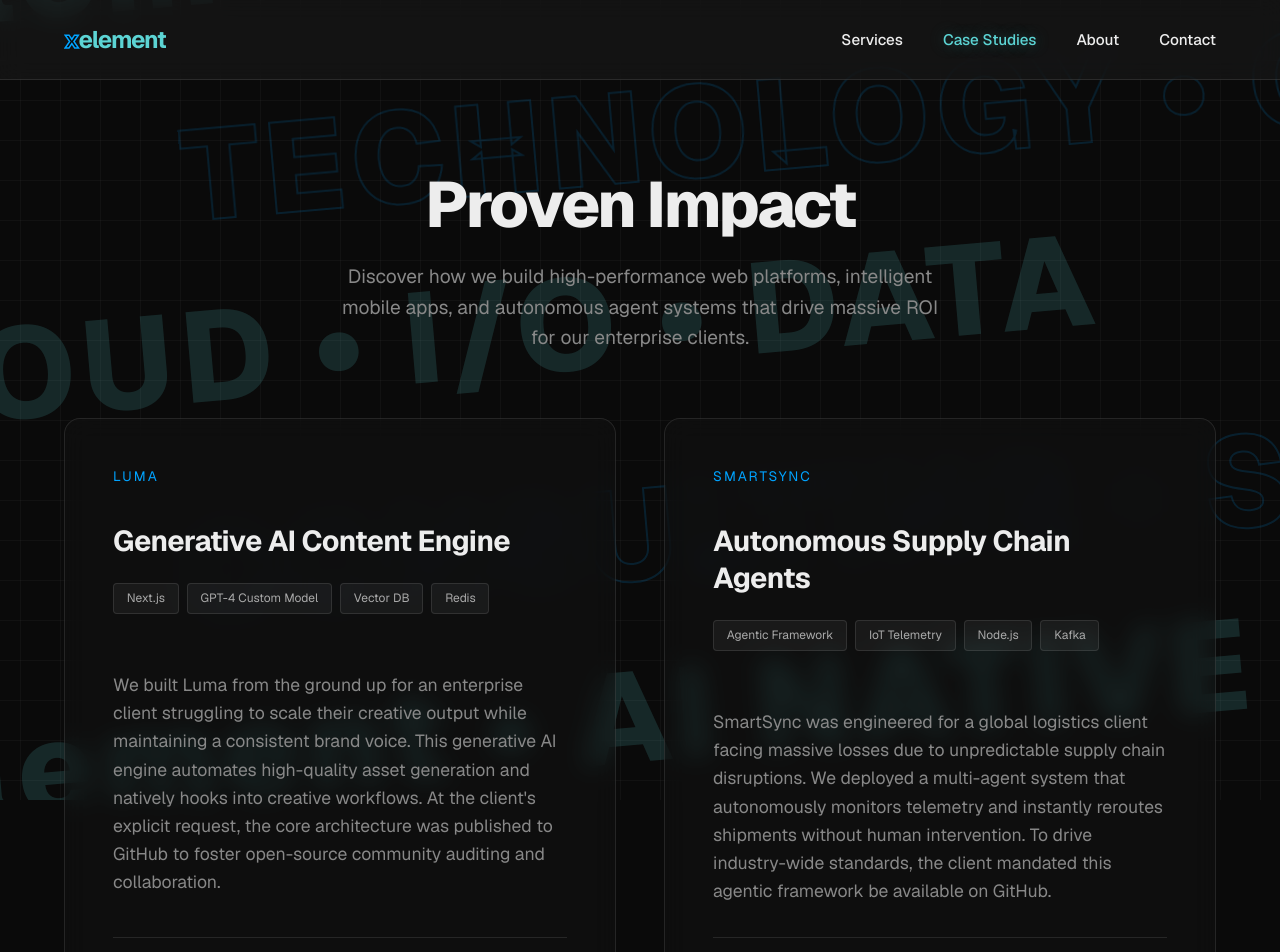
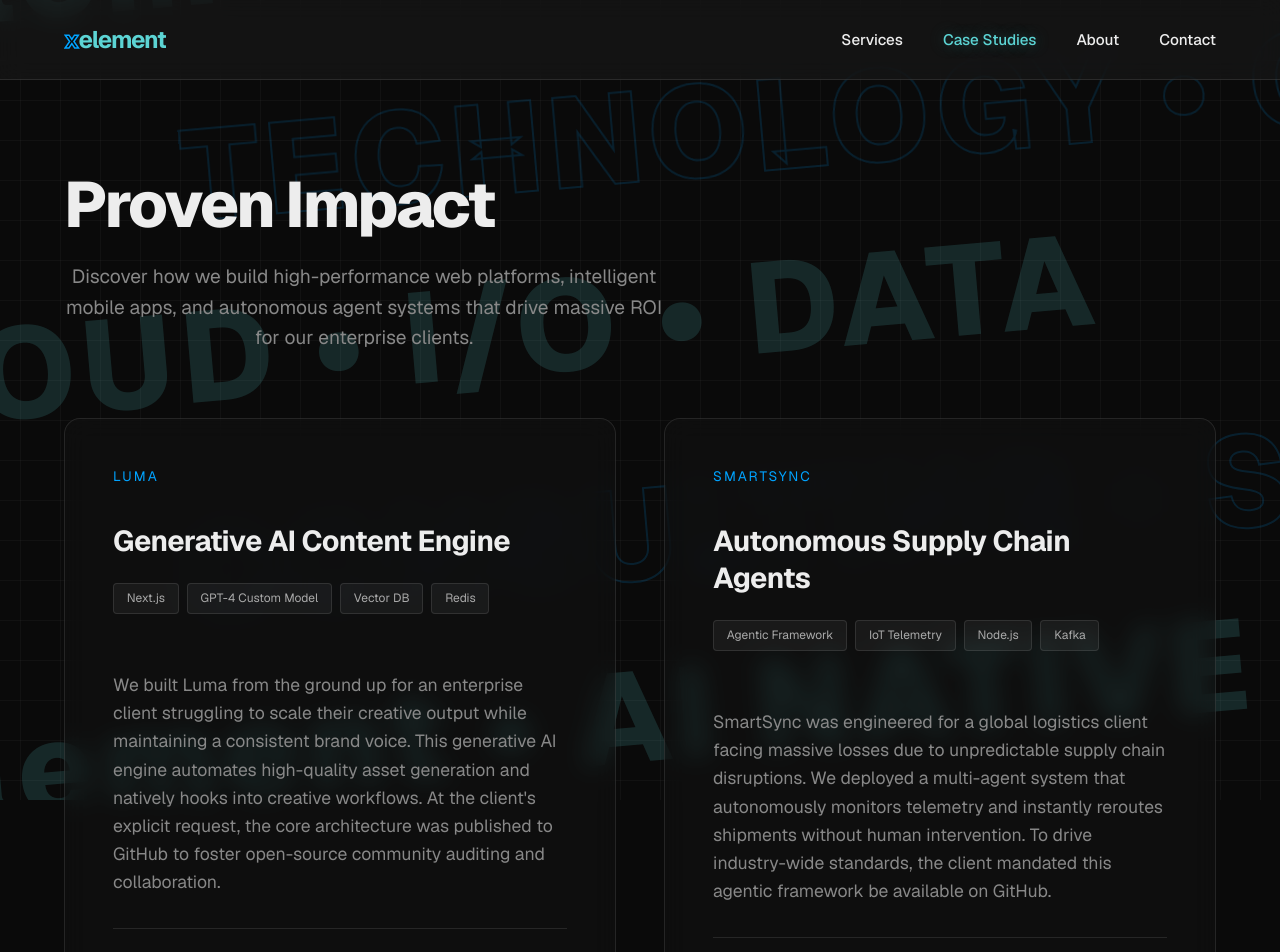
Before and after one commit to monkeyDluffy92/ai-consulting-website, a Next.js app: page /case-studies in a window 1280 px wide. Shown: the top 952 px of the page. Built offline with nearby package versions, Linux system fonts and the light colour scheme.

Commit message:
feat: Add ScrollReveal animations to About, Services, and Case Studies pages

```diff
--- a/src/app/case-studies/page.tsx
+++ b/src/app/case-studies/page.tsx
@@ -1,5 +1,6 @@
 import React from "react";
 import styles from "./page.module.css";
+import ScrollReveal from "@/components/ScrollReveal";
 
 export const metadata = {
   title: "Case Studies | xElement",
@@ -80,15 +81,20 @@ export default function CaseStudiesPage() {
     <main className={styles.pageContainer}>
 
       <header className={styles.header}>
+        <ScrollReveal width="fit-content" yOffset={30}>
           <h1 className={styles.title}>Proven Impact</h1>
+        </ScrollReveal>
+        <ScrollReveal width="fit-content" delay={0.2} yOffset={30}>
           <p className={styles.subtitle}>
             Discover how we build high-performance web platforms, intelligent mobile apps, and autonomous agent systems that drive massive ROI for our enterprise clients.
           </p>
+        </ScrollReveal>
       </header>
 
       <section className={styles.grid}>
-        {caseStudies.map((study) => (
-          <div key={study.id} className={styles.caseCard}>
+        {caseStudies.map((study, index) => (
+          <ScrollReveal key={study.id} delay={index * 0.1}>
+            <div className={styles.caseCard}>
               <div className={styles.caseCompany}>{study.company}</div>
               <h3 className={styles.caseTitle}>{study.title}</h3>
 
@@ -109,6 +115,7 @@ export default function CaseStudiesPage() {
                 ))}
               </div>
             </div>
+          </ScrollReveal>
         ))}
       </section>
 
```
Also changed, not shown: src/app/about/page.tsx (+21 -0 lines), src/app/services/page.tsx (+9 -2 lines). Lines whose indentation alone changed are shown as unchanged.
